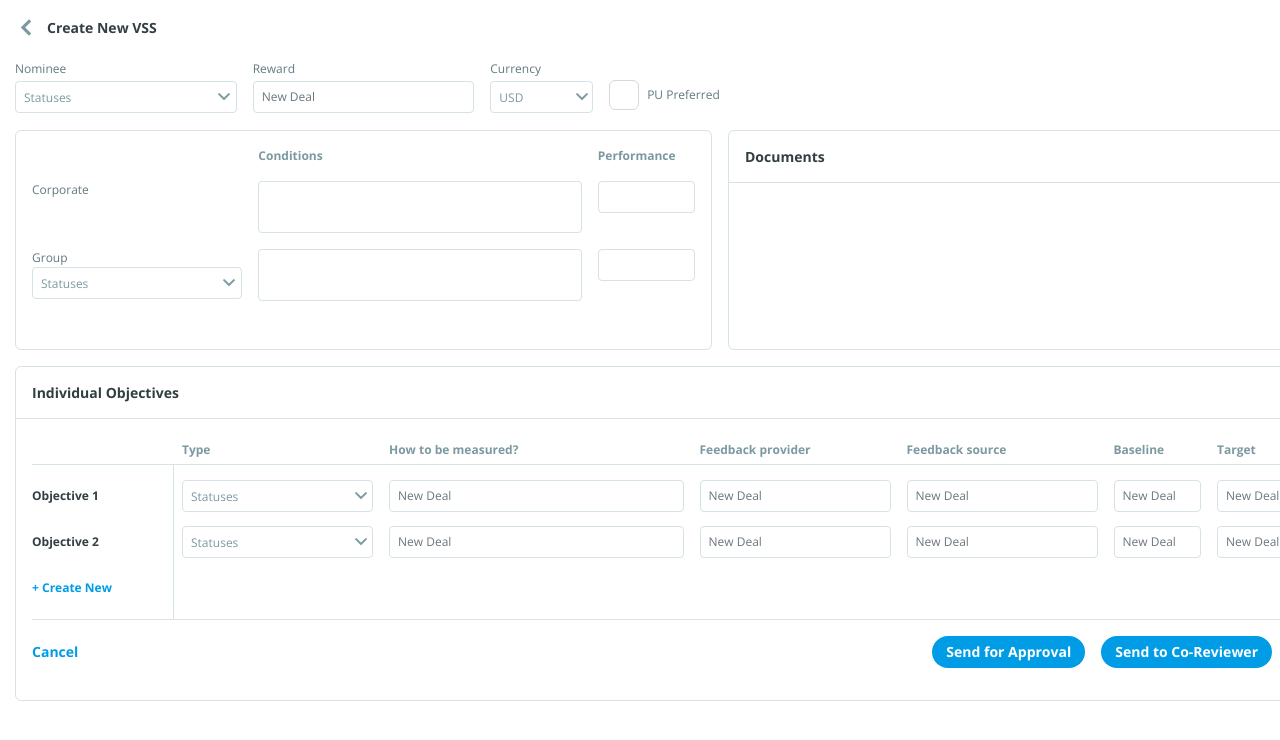
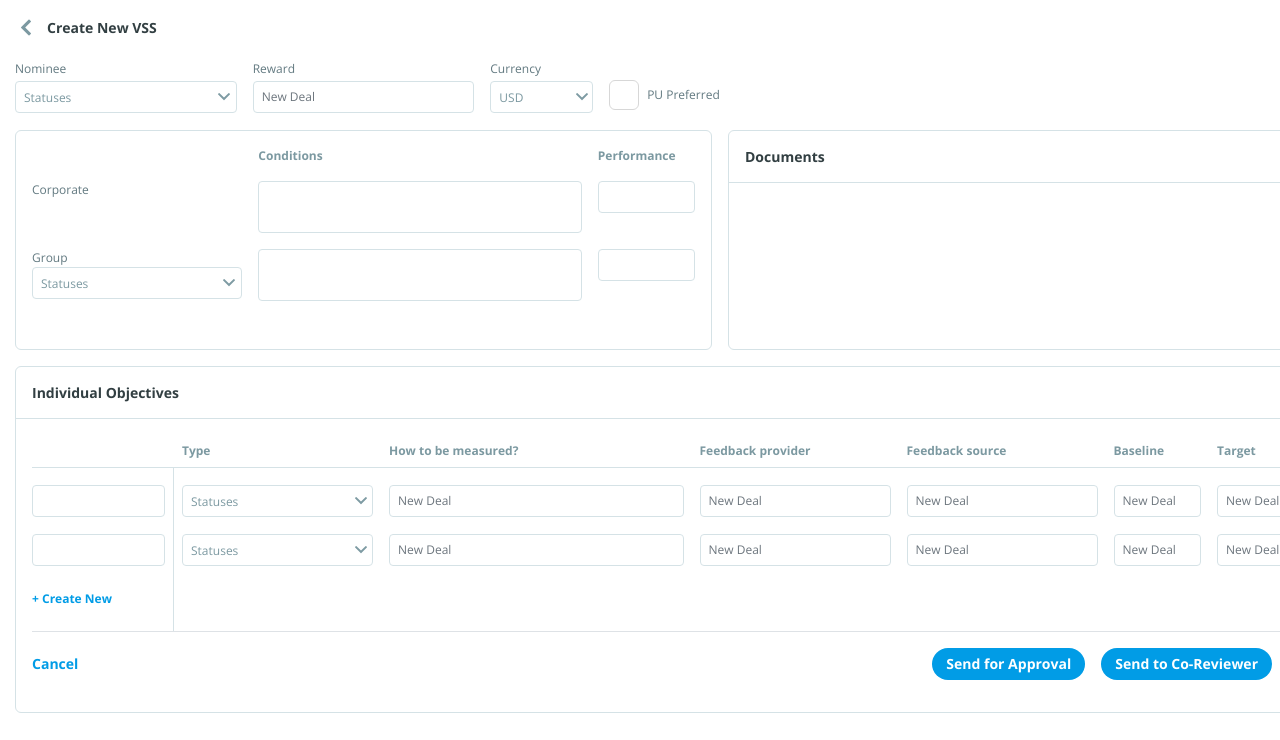
Before and after one commit to afedynyshynets/DaRewards, a website: page src/create_vss.html in a window 1280 px wide. Shown: the part 60-800 px from the top of the page. Drawn offline with nearby package versions, Linux system fonts and the light colour scheme; files whose address does not match are found by name.

Commit message:
VSS row height fix

```diff
--- a/src/create_vss.html
+++ b/src/create_vss.html
@@ -483,10 +483,10 @@
                           class="vss_obj__table_fixed__item vss_obj__table_fixed__item_head"
                         ></div>
                         <div class="vss_obj__table_fixed__item">
-                          Objective 1
+                          <input type="text" class="form-control">
                         </div>
                         <div class="vss_obj__table_fixed__item">
-                          Objective 2
+                          <input type="text" class="form-control">
                         </div>
                         <div class="vss_obj__table_fixed__item">
                           <a href="create_goal.html" class="cell__add_goal"
--- a/src/design/scss/styles/components/vss.scss
+++ b/src/design/scss/styles/components/vss.scss
@@ -66,7 +66,7 @@
       .row {
         flex-wrap: nowrap;
         align-items: center;
-        max-height: 30px;
+        height: 33px;
         margin-bottom: 16px;
         &:nth-last-child(1) {
           b {
@@ -75,7 +75,7 @@
         }
         & > div {
           display: flex;
-          min-height: 30px;
+          height: 33px;
           align-items: center;
           min-width: 40px;
         }
@@ -91,14 +91,14 @@
           content: "";
           position: absolute;
           display: block;
-          top: 30px;
+          top: 33px;
           right: 0;
           bottom: 0;
           width: 1px;
           background-color: #d5e2e6;
         }
         &__item {
-          min-height: 30px;
+          height: 33px;
           display: flex;
           align-items: center;
           margin-bottom: 16px;
@@ -106,6 +106,7 @@
           font-size: 12px;
           color: #323f42;
           letter-spacing: 0;
+          padding-right: 9px;
           &_head {
             min-height: 30px;
             border-bottom: 1px solid #d5e2e6;
```
Also changed, not shown: src/design/css/main.css.
